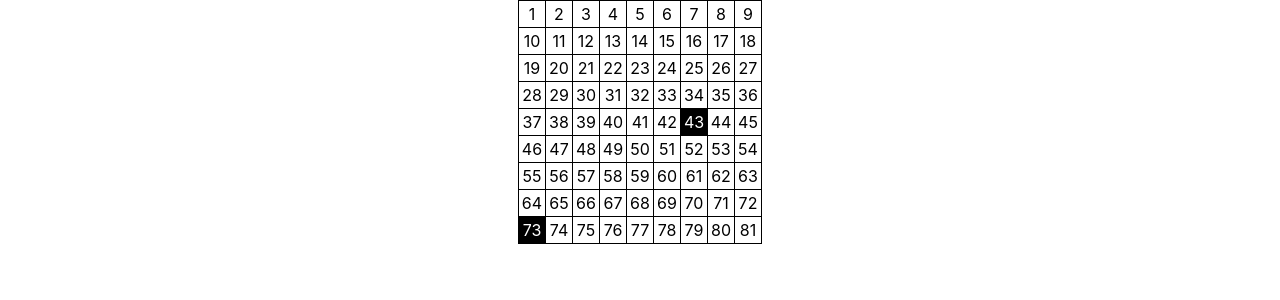
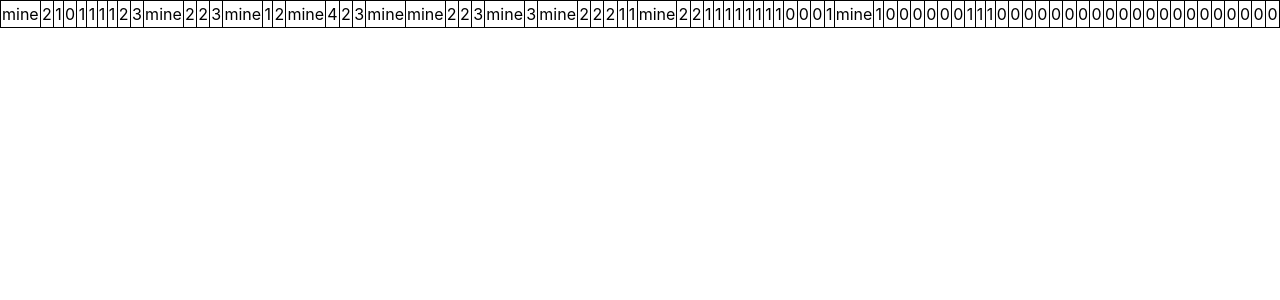
Before and after one commit to souzasmatheus/minesweeper, a React (Create React App) app: page / in a window 1280 px wide. Shown: the top 300 px of the page. Built offline with nearby package versions, Linux system fonts and the light colour scheme.

Commit message:
Resolve mines sorting problem

```diff
--- a/src/App.js
+++ b/src/App.js
@@ -1,115 +1,11 @@
-import React, { Component } from 'react';
+import React from 'react';
 import './App.css';
+import Game from './components/gameScreen/gameScreen'
 
-class App extends Component {
-  render() {
-    const bkgColor = {backgroundColor: 'black', color: 'white'}
-    return (
-      <div className="App">
-        <table>
-          <tr>
-            <td>1</td>
-            <td>2</td>
-            <td>3</td>
-            <td>4</td>
-            <td>5</td>
-            <td>6</td>
-            <td>7</td>
-            <td>8</td>
-            <td>9</td>
-          </tr>
-          <tr>
-            <td>10</td>
-            <td>11</td>
-            <td>12</td>
-            <td>13</td>
-            <td>14</td>
-            <td>15</td>
-            <td>16</td>
-            <td>17</td>
-            <td>18</td>
-          </tr>
-          <tr>
-            <td>19</td>
-            <td>20</td>
-            <td>21</td>
-            <td>22</td>
-            <td>23</td>
-            <td>24</td>
-            <td>25</td>
-            <td>26</td>
-            <td>27</td>
-          </tr>
-          <tr>
-            <td>28</td>
-            <td>29</td>
-            <td>30</td>
-            <td>31</td>
-            <td>32</td>
-            <td>33</td>
-            <td>34</td>
-            <td>35</td>
-            <td>36</td>
-          </tr>
-          <tr>
-            <td>37</td>
-            <td>38</td>
-            <td>39</td>
-            <td>40</td>
-            <td>41</td>
-            <td>42</td>
-            <td style={bkgColor}>43</td>
-            <td>44</td>
-            <td>45</td>
-          </tr>
-          <tr>
-            <td>46</td>
-            <td>47</td>
-            <td>48</td>
-            <td>49</td>
-            <td>50</td>
-            <td>51</td>
-            <td>52</td>
-            <td>53</td>
-            <td>54</td>
-          </tr>
-          <tr>
-            <td>55</td>
-            <td>56</td>
-            <td>57</td>
-            <td>58</td>
-            <td>59</td>
-            <td>60</td>
-            <td>61</td>
-            <td>62</td>
-            <td>63</td>
-          </tr>
-          <tr>
-            <td>64</td>
-            <td>65</td>
-            <td>66</td>
-            <td>67</td>
-            <td>68</td>
-            <td>69</td>
-            <td>70</td>
-            <td>71</td>
-            <td>72</td>
-          </tr>
-          <tr>
-            <td style={bkgColor}>73</td>
-            <td>74</td>
-            <td>75</td>
-            <td>76</td>
-            <td>77</td>
-            <td>78</td>
-            <td>79</td>
-            <td>80</td>
-            <td>81</td>
-          </tr>
-        </table>
-      </div>
-    );
-  }
-}
+const App = ({store}) => (
+  <div className="App">
+    <Game store={store} />
+  </div>
+)
 
 export default App;
--- /dev/null
+++ b/src/components/gameScreen/gameScreen.jsx
@@ -0,0 +1,23 @@
+import React from 'react'
+import {sortSquares} from '../../state/actionCreators'
+import presetField from '../../lib/minesweeperMaker'
+import fillMinesArray from '../../lib/minesSorter'
+
+const Game = ({store}) => {
+    const {squares} = store.getState()
+    return (
+        <table onClick={() => store.dispatch(
+            sortSquares(presetField(fillMinesArray()))
+        )}>
+            <tbody>
+                <tr>
+                {squares.map(square =>
+                    <td key={square.id}>{square.symbol}</td>)
+                }
+                </tr>
+            </tbody>
+        </table>
+    )
+}
+
+export default Game
--- a/src/index.js
+++ b/src/index.js
@@ -3,8 +3,16 @@ import ReactDOM from 'react-dom';
 import './index.css';
 import App from './App';
 import * as serviceWorker from './serviceWorker';
+import storeFactory from './state/store';
 
-ReactDOM.render(<App />, document.getElementById('root'));
+const store = storeFactory(true);
+
+const render = () => ReactDOM.render(<App store={store}/>, document.getElementById('root'));
+
+store.subscribe(render)
+render()
+
+
 
 // If you want your app to work offline and load faster, you can change
 // unregister() to register() below. Note this comes with some pitfalls.
--- a/src/lib/minesSorter.js
+++ b/src/lib/minesSorter.js
@@ -1,5 +1,4 @@
 // variables
-let mines = []
 
 // helping functions
 const getRandomNumbers = (max) => {
@@ -36,6 +35,8 @@ const toPushOrNotToPush = (value, array, condition, func) => {
 
 // specific functions
 const fillMinesArray = () => {
+    let mines = []
+
     while (mines.length < 10) {
         let randomValue = getRandomNumbers(81)
         toPushOrNotToPush(randomValue, mines, checkUniqueness, pushToArray)
@@ -44,4 +45,4 @@ const fillMinesArray = () => {
     return mines
 }
 
-module.exports = fillMinesArray
+module.exports =  fillMinesArray
--- a/src/lib/minesweeperMaker.js
+++ b/src/lib/minesweeperMaker.js
@@ -1,16 +1,12 @@
-// import
-const fillMinesArray = require('./minesSorter')
+// helping functions
+const injectArray = (priorityArray, substitute) => {
+    let squares = [1,2,3,4,5,6,7,8,9,10,11,12,13,14,15,16,17,18,19,20,21,22,23,24,25,26,27,28,29,30,31,32,33,34,35,36,37,38,39,40,41,42,43,44,45,46,47,48,49,50,51,52,53,54,55,56,57,58,59,60,61,62,63,64,65,66,67,68,69,70,71,72,73,74,75,76,77,78,79,80,81]
 
-// variables
-let squares = [1,2,3,4,5,6,7,8,9,10,11,12,13,14,15,16,17,18,19,20,21,22,23,24,25,26,27,28,29,30,31,32,33,34,35,36,37,38,39,40,41,42,43,44,45,46,47,48,49,50,51,52,53,54,55,56,57,58,59,60,61,62,63,64,65,66,67,68,69,70,71,72,73,74,75,76,77,78,79,80,81]
-
-// helping functions
-const injectArray = (priorityArray, secondaryArray, substitute) => {
     priorityArray.map((item) => (
-        secondaryArray.splice(item - 1, 1, substitute)
+        squares.splice(item - 1, 1, substitute)
     ))
 
-    return secondaryArray
+    return squares
 }
 
 // specific functions
@@ -49,7 +45,7 @@ const makeField = (array) => {
 }
 
 const presetField = (arg) => {
-    return makeField(injectArray(arg, squares, 'mine'))
+    return makeField(injectArray(arg, 'mine'))
 }
 
-module.exports = {presetField, fillMinesArray}
+module.exports = presetField
--- a/src/state/actionCreators.js
+++ b/src/state/actionCreators.js
@@ -1,21 +1,18 @@
 // import
 const C = require('./constants')
-const {presetField, fillMinesArray} = require('../lib/minesweeperMaker')
 
 // actions
-const sortSquares = () => ({
+export const sortSquares = (array) => ({
     type: C.SORT_SQUARES,
-    squares: presetField(fillMinesArray())
+    squares: array
 })
 
-const showValue = (id) => ({
+export const showValue = (id) => ({
     type: C.SHOW_VALUE,
     id
 })
 
-const finishGame = () => ({
+export const finishGame = () => ({
     type: C.FINISH_GAME,
     finish: true
 })
-
-module.exports = {sortSquares, showValue, finishGame}
--- a/src/state/reducers.js
+++ b/src/state/reducers.js
@@ -1,6 +1,6 @@
 const C = require('./constants')
 
-const square = (state={}, action) => {
+export const square = (state={}, action) => {
     switch (action.type) {
         case C.SHOW_VALUE:
             return (state.id !== action.id) ?
@@ -14,7 +14,7 @@ const square = (state={}, action) => {
     }
 }
 
-const squares = (state=[], action) => {
+export const squares = (state=[], action) => {
     switch (action.type) {
         case C.SORT_SQUARES:
             return action.squares
@@ -27,7 +27,7 @@ const squares = (state=[], action) => {
     }
 }
 
-const finish = (state=false, action) => {
+export const finish = (state=false, action) => {
     switch (action.type) {
         case C.FINISH_GAME:
             return action.finish
@@ -35,5 +35,3 @@ const finish = (state=false, action) => {
             return state
     }
 }
-
-module.exports = {square, squares, finish}
--- a/src/state/store.js
+++ b/src/state/store.js
@@ -3,7 +3,9 @@ const reducers = require('./reducers')
 const {squares, finish} = reducers
 const redux = require('redux')
 const {createStore, combineReducers, applyMiddleware} = redux
-const {presetField, fillMinesArray} = require('../lib/minesweeperMaker')
+
+const presetField = require('../lib/minesweeperMaker')
+const fillMinesArray = require('../lib/minesSorter')
 
 // variables
 const stateData = {
@@ -13,11 +15,9 @@ const stateData = {
 
 // store
 const logger = store => next => action => {
-    let result
     console.groupCollapsed("dispatching", action.type)
     console.log('prev state', store.getState())
     console.log('action', action)
-    result = next(action)
     console.log('next state', store.getState())
     console.groupEnd()
 }
```
Also changed, not shown: src/components/gameScreen/gameScreen.css (added).
